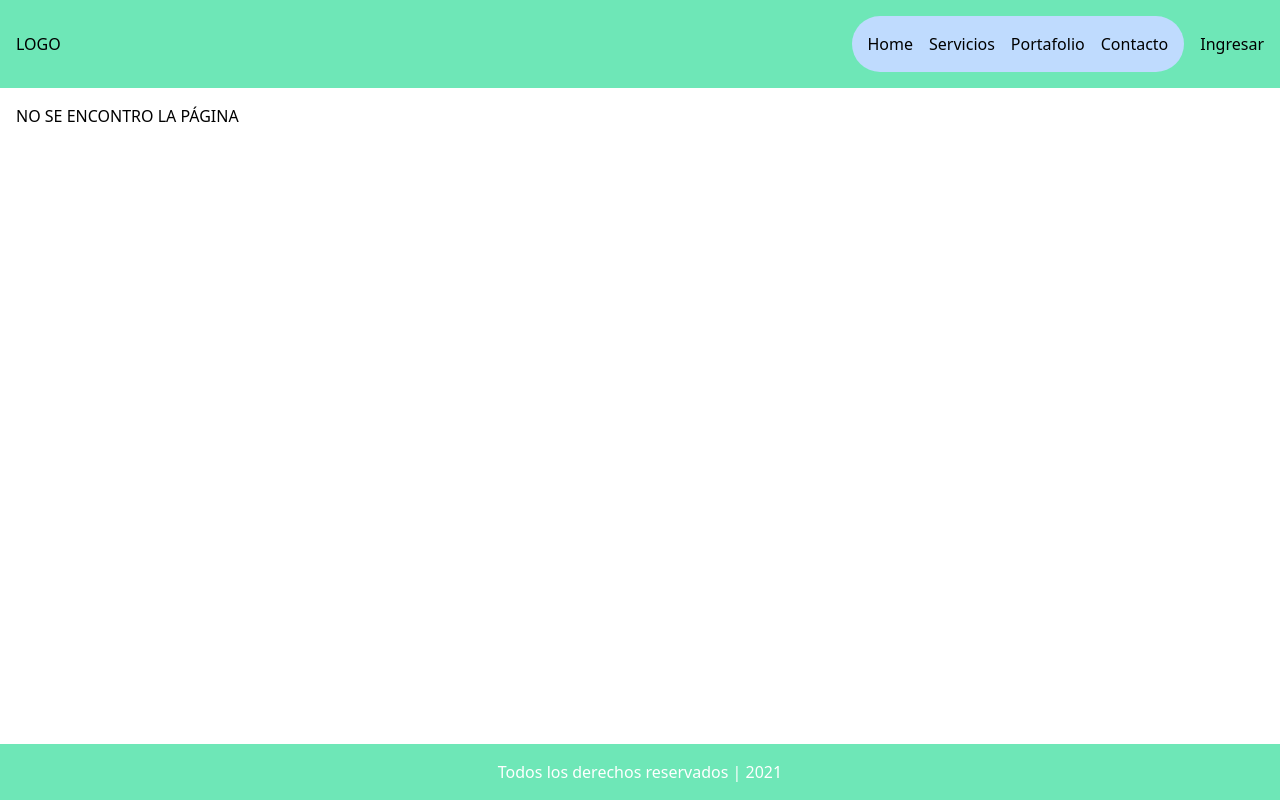
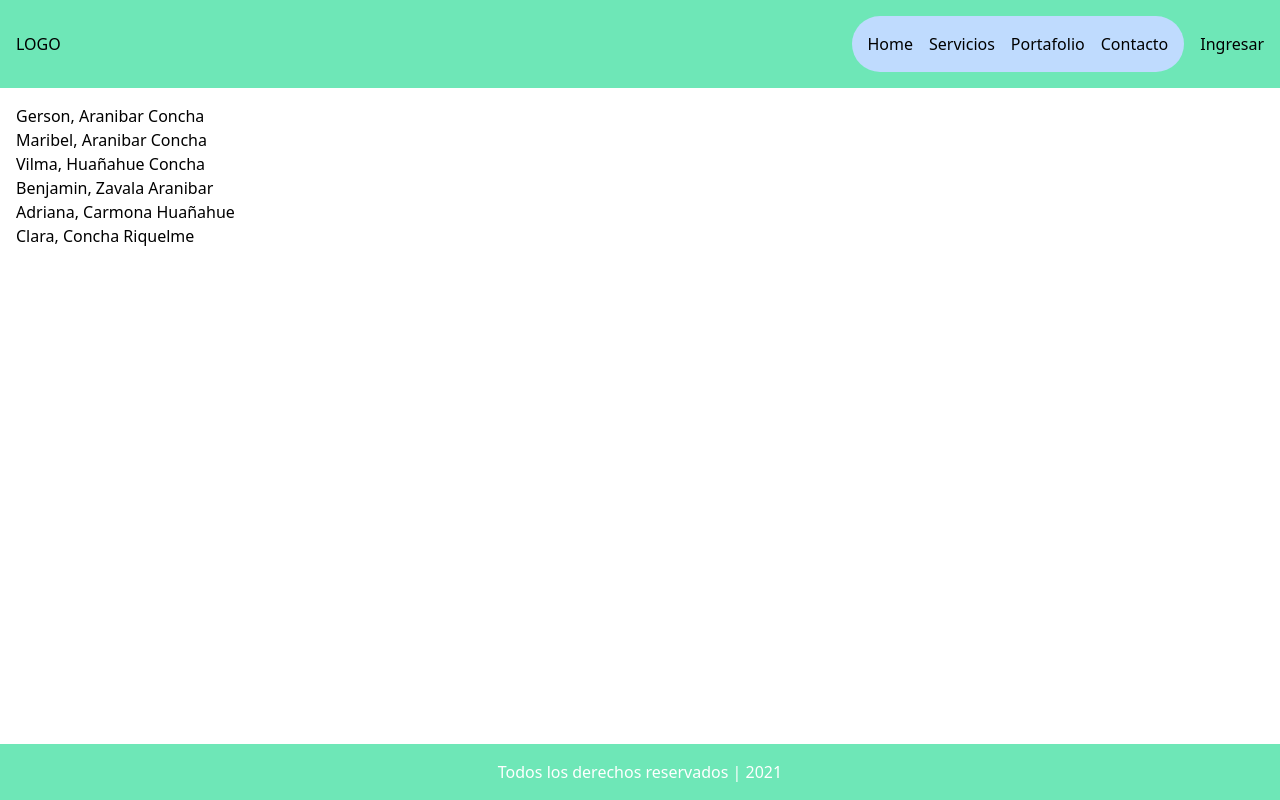
Before and after one commit to aranibar28/proyecto-react, a React (Create React App) app: page /users in a window 1280 px wide. Built offline with nearby package versions, Linux system fonts and the light colour scheme; data requests are answered from the project's data file.

Commit message:
json server

```diff
--- /dev/null
+++ b/db.json
@@ -0,0 +1,34 @@
+{
+  "users": [
+    {
+      "id": 1,
+      "name": "Gerson",
+      "lastname": "Aranibar Concha"
+    },
+    {
+      "id": 2,
+      "name": "Maribel",
+      "lastname": "Aranibar Concha"
+    },
+    {
+      "id": 3,
+      "name": "Vilma",
+      "lastname": "Huañahue Concha"
+    },
+    {
+      "id": 4,
+      "name": "Benjamin",
+      "lastname": "Zavala Aranibar"
+    },
+    {
+      "id": 5,
+      "name": "Adriana",
+      "lastname": "Carmona Huañahue"
+    },
+    {
+      "id": 6,
+      "name": "Clara",
+      "lastname": "Concha Riquelme"
+    }
+  ]
+}
--- a/package.json
+++ b/package.json
@@ -18,7 +18,8 @@
     "start": "craco start",
     "build": "craco build",
     "test": "craco test",
-    "eject": "react-scripts eject"
+    "eject": "react-scripts eject",
+    "apiFake": "npx json-server --watch ./db.json"
   },
   "eslintConfig": {
     "extends": [
@@ -40,6 +41,7 @@
   },
   "devDependencies": {
     "autoprefixer": "^9.8.6",
+    "json-server": "^0.16.3",
     "postcss": "^7.0.36",
     "tailwindcss": "npm:@tailwindcss/postcss7-compat@^2.2.14"
   }
--- a/src/App.js
+++ b/src/App.js
@@ -6,7 +6,7 @@ import {
 } from "react-router-dom";
 import { Header, Footer, Main } from "components";
 import { AuthRegister, AuthLogin } from "modules/auth";
-import { Home } from "modules/home";
+import { Users } from "modules/users";
 import { NotFound } from "modules/notfound";
 export function App() {
   return (
@@ -21,8 +21,8 @@ export function App() {
             <Route path="/register">
               <AuthRegister />
             </Route>
-            <Route path="/home">
-              <Home />
+            <Route path="/users">
+              <Users />
             </Route>
             {/* <Redirect from="*" to="/login" /> */}
             <Route path="*">
--- a/src/components/header/index.js
+++ b/src/components/header/index.js
@@ -7,7 +7,7 @@ export function Header() {
   return (
     <header className="header">
       <div className="container">
-        <Link to="./home" className="header__logo">LOGO</Link>
+        <Link to="./users" className="header__logo">LOGO</Link>
         <div className="flex items-center">
           <Nav />
           <Dropdown
--- a/src/modules/home/index.js
+++ /dev/null
@@ -1,3 +0,0 @@
-export function Home() {
-  return <div>Home !!</div>;
-}
--- /dev/null
+++ b/src/modules/users/index.js
@@ -0,0 +1,24 @@
+import { useEffect, useState } from "react";
+export function Users() {
+  //const [count, setCount] = useState(0);
+  const [users, setUser] = useState([]);
+  useEffect(() => {
+    fetch("http://localhost:3000/users")
+      .then((response) => response.json())
+      .then((users) => setUser(users));
+  }, []);
+
+  return (
+    <div>
+      {console.log("users", users)}
+      {!!users.length &&
+        users.map((user, id) => (
+          <ul key={id}>
+            <li>
+              {user.name}, {user.lastname}
+            </li>
+          </ul>
+        ))}
+    </div>
+  );
+}
```
Also changed, not shown: 1 other file (tests, documents, lock files or other folders).
